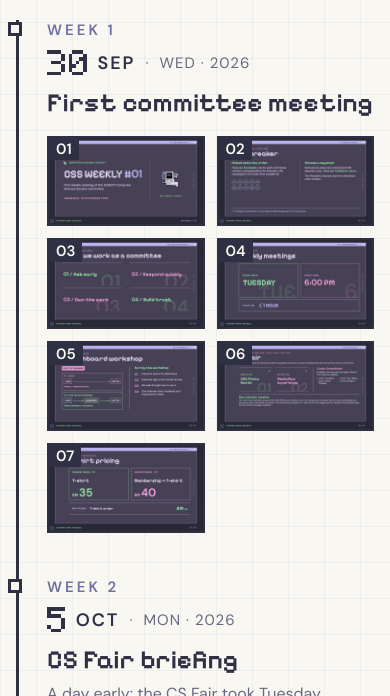
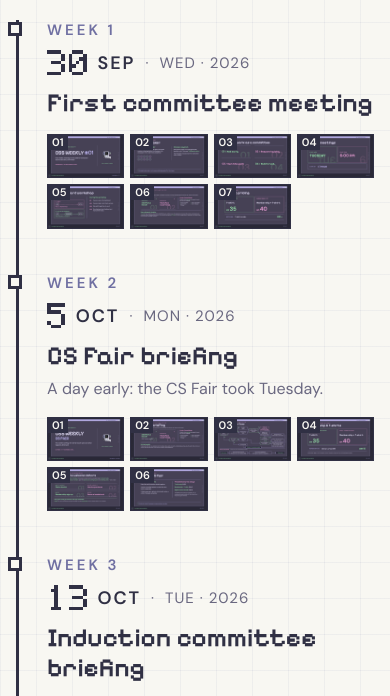
Before and after one commit to Yoonjae7/cssweekly, a plain HTML site: page index.html in a window 390 px wide. Shown: the part 122-818 px from the top of the page. Drawn offline with Linux system fonts and the light colour scheme.

Commit message:
Make the archive slide thumbnails much smaller
Slide buttons are now small thumbnails four across with tiny number tags instead of two across, and the whole archive is centred vertically on the screen. Phones get matching small thumbnails.

Co-Authored-By: Claude Sonnet 5.5 <noreply@anthropic.com>

```diff
--- a/weeklies/archive.css
+++ b/weeklies/archive.css
@@ -42,17 +42,16 @@ a{color:inherit}
 .note{margin-top:8px;font-size:16px;color:var(--muted)}
 
 /* Slide thumbnails */
-.thumbs{list-style:none;padding:0;margin-top:18px;display:grid;grid-template-columns:repeat(2,minmax(0,1fr));gap:12px;align-content:start}
-.thumb{position:relative;display:block;background:var(--screen);border:2px solid var(--ink);transition:transform .15s,box-shadow .15s}
-.thumb:hover{transform:translate(-2px,-3px);box-shadow:6px 7px 0 var(--shadow)}
+.thumbs{list-style:none;padding:0;margin-top:16px;display:grid;grid-template-columns:repeat(4,minmax(0,1fr));gap:8px;align-content:start}
+.thumb{position:relative;display:block;background:var(--screen);border:1.5px solid var(--ink);transition:transform .15s,box-shadow .15s}
+.thumb:hover{transform:translateY(-2px);box-shadow:3px 4px 0 var(--shadow)}
 .thumb img{display:block;width:100%;height:auto;aspect-ratio:16/9}
-.thumb b{position:absolute;left:0;top:0;padding:0 7px;background:var(--ink);color:var(--paper);font:600 15px ClearDigits,DM,Arial,sans-serif;line-height:22px}
+.thumb b{position:absolute;left:0;top:0;padding:0 4px;background:var(--ink);color:var(--paper);font:600 11px ClearDigits,DM,Arial,sans-serif;line-height:15px}
 
 /* Desktop and landscape screens: one fixed 1920×1080 board, scaled to fit. */
 @media (min-width:900px) and (min-aspect-ratio:1/1){
   html,body{height:100%;overflow:hidden}
-  .stage{position:absolute;left:50%;top:50%;width:1920px;height:1080px;padding:56px 100px 48px;transform:translate(-50%,-50%) scale(var(--s));display:flex;flex-direction:column;gap:56px}
-  .timeline{flex:1;min-height:0}
+  .stage{position:absolute;left:50%;top:50%;width:1920px;height:1080px;padding:56px 100px 48px;transform:translate(-50%,-50%) scale(var(--s));display:flex;flex-direction:column;justify-content:center;gap:56px}
   .grid{display:grid;grid-template-columns:repeat(var(--cols),minmax(0,1fr));gap:56px}
 }
 
@@ -63,6 +62,6 @@ a{color:inherit}
   .axis{display:none}
   .grid{display:grid;gap:44px;padding-left:28px;border-left:3px solid var(--ink)}
   .dot{left:-39px;top:2px}
-  .thumbs{grid-template-columns:repeat(auto-fill,minmax(140px,1fr))}
+  .thumbs{grid-template-columns:repeat(auto-fill,minmax(76px,1fr));gap:6px}
 }
 @media (prefers-reduced-motion:reduce){.thumb{transition:none}}
```
